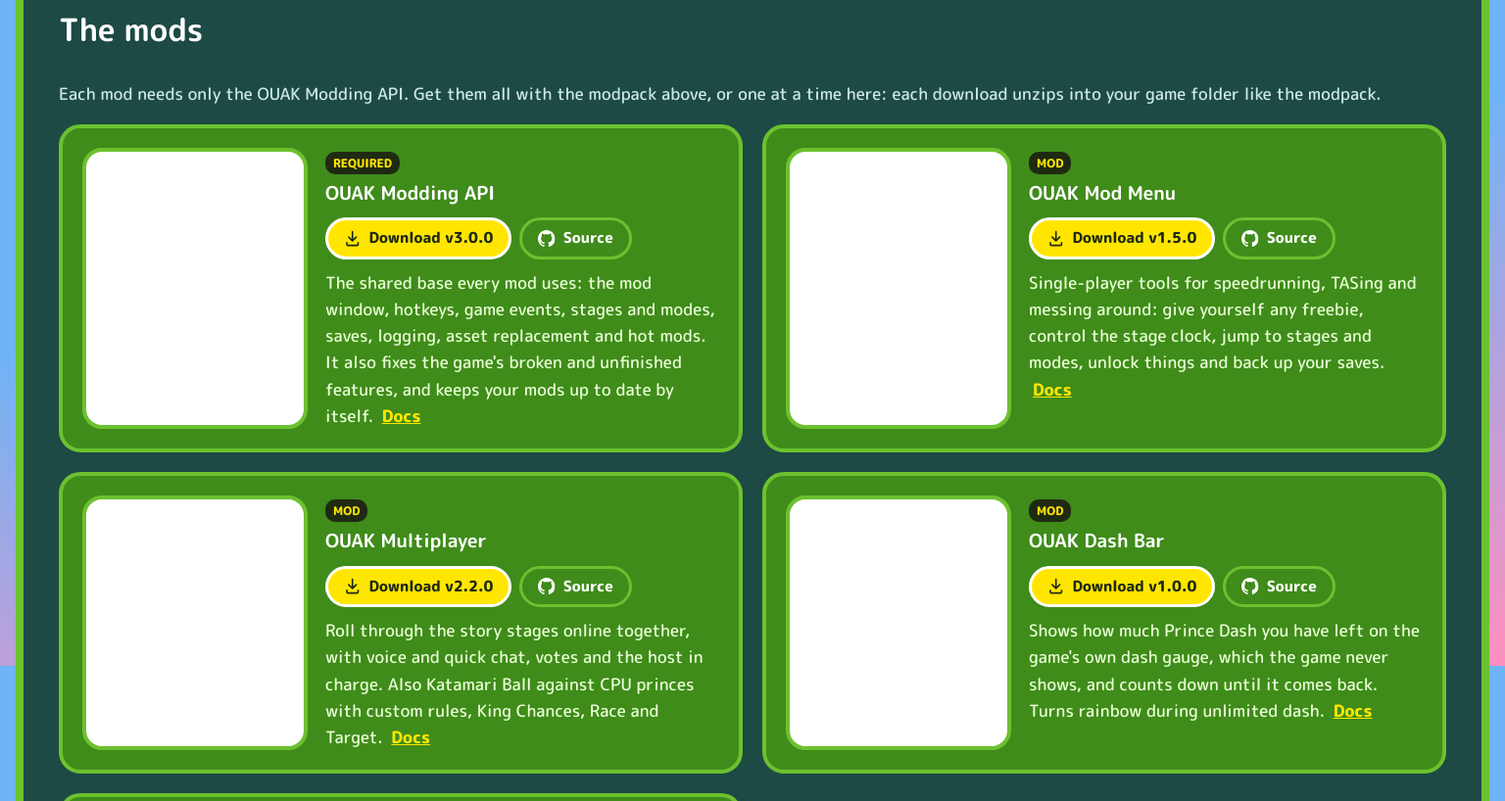
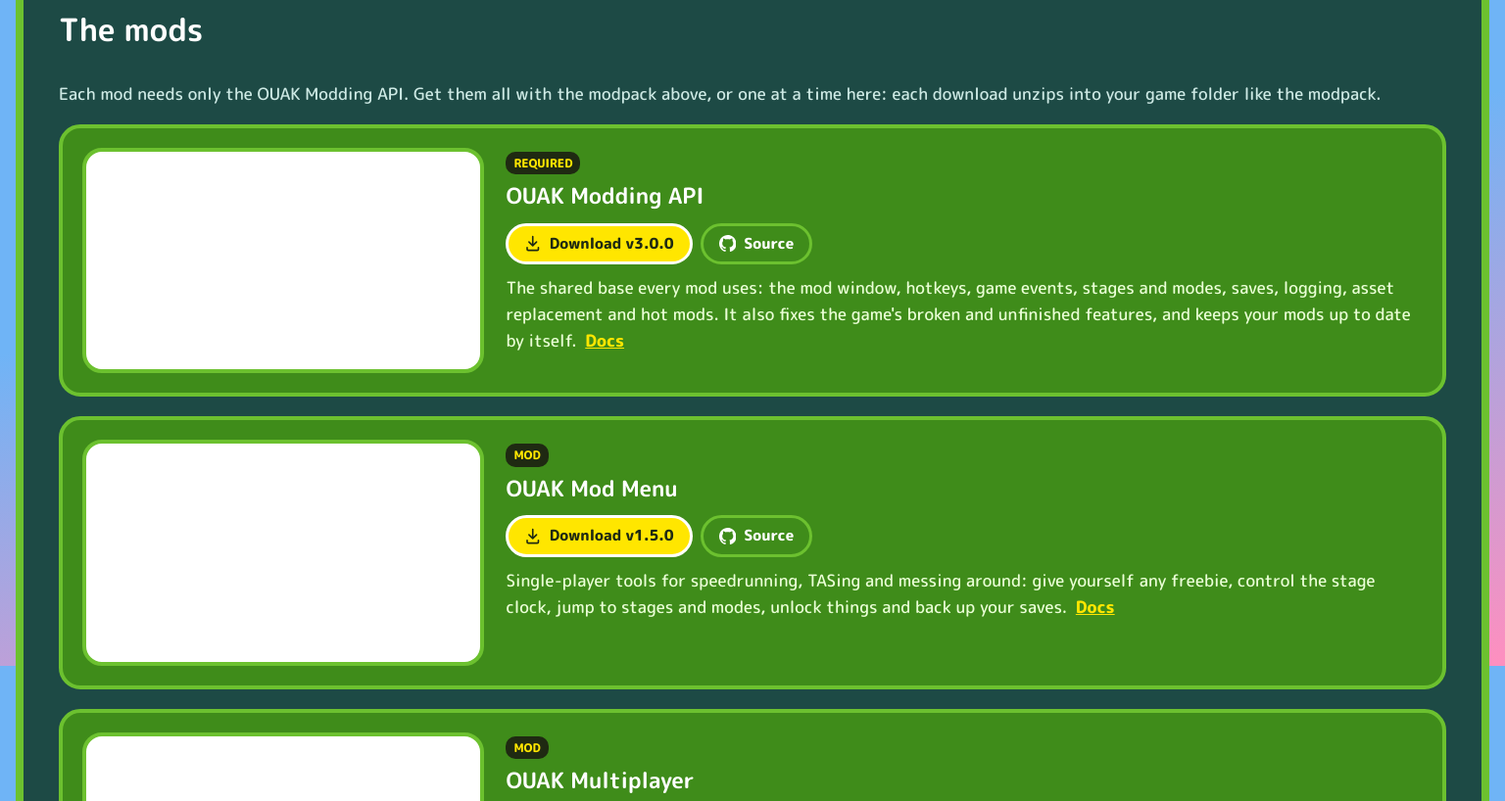
Before and after one commit to nmlacker/OUAK-hub, a plain HTML site: page mods.html in a window 1536 px wide. Shown: the part 920-1738 px from the top of the page at 98% size. Drawn offline with Linux system fonts and the light colour scheme; no server answers.

Commit message:
Mods page: one card per row
Each mod card takes the panel's full width, stacked one under another, with
a 16:9 picture (for the gameplay clips) on the left: up to 420 px wide.

Co-Authored-By: Claude Opus 5.5 <noreply@anthropic.com>

```diff
--- a/mods.html
+++ b/mods.html
@@ -5,7 +5,7 @@
 <meta name="viewport" content="width=device-width, initial-scale=1">
 <title>OUAK Mods</title>
 <meta name="description" content="Every OUAK mod for Once Upon a KATAMARI, with its release and source: the OUAK Modpack, the Modding API, Mod Menu, Multiplayer, Song Selector and Dash Bar.">
-<link rel="stylesheet" href="style.css?v=4">
+<link rel="stylesheet" href="style.css?v=5">
 </head>
 <body>
 <svg width="0" height="0" style="position:absolute" aria-hidden="true">
--- a/style.css
+++ b/style.css
@@ -157,12 +157,12 @@ nav a.icon-link { display: inline-flex; align-items: center; gap: 6px; }
 .pic.big { width: 112px; height: 112px; flex: none; border-radius: 26px; }
 .pack-head { display: flex; align-items: center; gap: 18px; margin-bottom: 12px; }
 .pack-head h1 { margin: 2px 0 0; }
-.grid.mods { grid-template-columns: repeat(auto-fit, minmax(min(100%, 460px), 1fr)); }
+.grid.mods { grid-template-columns: minmax(0, 1fr); }
 /* A mod card: the picture is the left column, as tall as the card; name, buttons and description beside it. */
-.card.mod { display: grid; grid-template-columns: 160px minmax(0, 1fr); grid-template-rows: auto 1fr; gap: 10px 18px; }
-.card.mod > .pic { grid-column: 1; grid-row: 1 / 3; min-height: 160px; }
+.card.mod { display: grid; grid-template-columns: clamp(220px, 30%, 420px) minmax(0, 1fr); grid-template-rows: auto 1fr; gap: 10px 22px; }
+.card.mod > .pic { grid-column: 1; grid-row: 1 / 3; aspect-ratio: 16 / 9; height: 100%; }
 .card.mod > .mod-title { grid-column: 2; grid-row: 1; min-width: 0; }
-.card.mod > .desc { grid-column: 2; grid-row: 2; margin: 0; }
+.card.mod > .desc { grid-column: 2; grid-row: 2; margin: 0; max-width: 90ch; }
 .mod-title .tag { margin-bottom: 4px; }
 .mod-title h3 { margin: 0 0 10px; }
 .card.mod .links { margin-top: 0; padding-top: 0; }
@@ -170,15 +170,15 @@ nav a.icon-link { display: inline-flex; align-items: center; gap: 6px; }
   /* Phones: the picture across the top, 16:9 like a clip. */
   .card.mod { grid-template-columns: minmax(0, 1fr); grid-template-rows: auto; }
   .card.mod > .pic, .card.mod > .mod-title, .card.mod > .desc { grid-column: 1; grid-row: auto; }
-  .card.mod > .pic { min-height: 0; aspect-ratio: 16 / 9; }
+  .card.mod > .pic { min-height: 0; height: auto; aspect-ratio: 16 / 9; }
   .pic.big { width: 80px; height: 80px; }
 }
 
 @media (min-width: 1500px) {
   body { font-size: 17px; }
-  .grid.mods { grid-template-columns: repeat(auto-fit, minmax(500px, 1fr)); gap: 20px; }
-  .card.mod { grid-template-columns: 230px minmax(0, 1fr); padding: 20px; }
-  .card.mod > .pic { min-height: 200px; }
+  .grid.mods { gap: 20px; }
+  .card.mod { padding: 20px; }
+  .mod-title h3 { font-size: 1.4rem; }
   .pic.big { width: 140px; height: 140px; }
   .modpack { gap: 12px 56px; }
 }
```
Also changed, not shown: docs.html (+1 -1 lines), faq.html (+1 -1 lines), index.html (+1 -1 lines).
